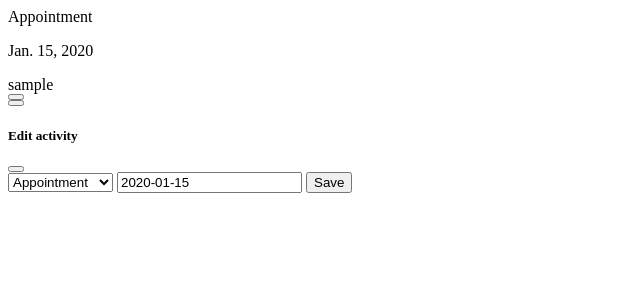
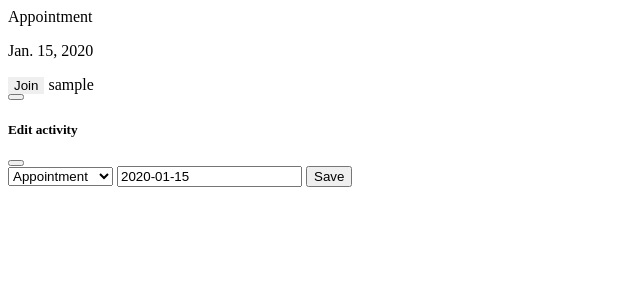
Before and after one commit to GeriLife/companionship, a Django app: template project/care_groups/templates/care_groups/caregroup_activity.html in a window 1280 px wide. Shown: the top 300 px of the page, without its empty margins (0-640 px from the left). Run offline with Django 4.2, Linux system fonts and the light colour scheme; tables that the repository leaves empty hold one stand-in row (values such as "Sample post"); the template is opened without the code that fills it: values that come from a table or form of the project are taken from there, most other values are stand-ins (such as "Sample title", 1, 10 or a date in 2020); some libraries are stand-ins or nearby versions.

Commit message:
Show "join activity" when not in participants list

```diff
--- a/project/care_groups/templates/care_groups/caregroup_activity.html
+++ b/project/care_groups/templates/care_groups/caregroup_activity.html
@@ -10,10 +10,27 @@
             <div class="col">
                 <p class="card-title">{{ activity }}</p>
                 <p class="text-muted mb-0">{{ activity.activity_date }}</p>
+
+                {% if user not in activity.participants.all %}
+                <form action="{% url 'activity-add-participant' activity.id %}" method="post" style="display: inline;">
+                    {% csrf_token %}
+                    <input type="hidden" name="user_id" value="{{ user.id }}">
+                    <button
+                        type="submit"
+                        title="{% translate 'Participate' %}"
+                        style="border: none;"
+                        class="badge rounded-pill bg-success"
+                    >
+                        Join
+                        <i class="bi bi-person-plus"></i>
+                    </button>
+                </form>
+                {% endif %}
+
                 {% if activity.participants.count %}
                     {% for participant in activity.participants.all %}
                         {% if participant.id == user.id %}
-                        <form action="{% url 'activity-remove-participant' activity.id %}" method="post">
+                        <form action="{% url 'activity-remove-participant' activity.id %}" method="post" style="display: inline;">
                             {% csrf_token %}
                             <input type="hidden" name="user_id" value="{{ user.id }}">
                             <button
@@ -33,6 +50,8 @@
                 {% else %}
                     <span class="badge rounded-pill bg-warning text-dark">{% translate "No participants" %}</span>
                 {% endif %}
+
+
             </div>
             <div class="col-2 pr-0 d-flex flex-column align-items-end justify-content-between">
                 <button
@@ -43,18 +62,6 @@
                     data-bs-target="#edit-activity-modal-{{ activity.id }}">
                     <i class="bi bi-pencil"></i>
                 </button>
-
-                <form action="{% url 'activity-add-participant' activity.id %}" method="post">
-                    {% csrf_token %}
-                    <input type="hidden" name="user_id" value="{{ user.id }}">
-                    <button
-                        type="submit"
-                        title="{% translate 'Participate' %}"
-                        class="btn btn-sm btn-outline-primary rounded-circle"
-                    >
-                        <i class="bi bi-person-plus"></i>
-                    </button>
-                </form>
             </div>
         </div>
     </div>
```
